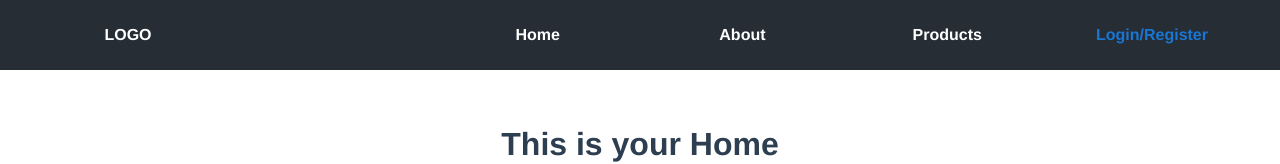
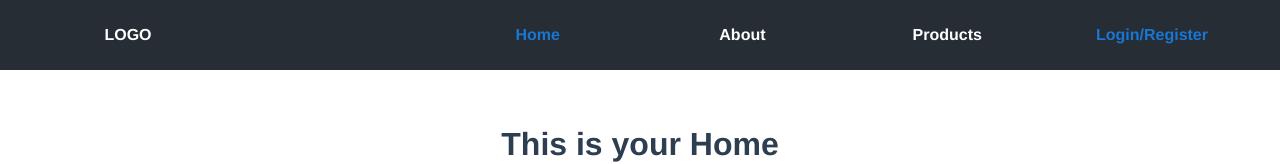
Before and after one commit to maurya20/node-login, a Vue app in the folder vuefrontend/: page / in a window 1280 px wide. Shown: the top 164 px of the page. Built offline with nearby package versions, Linux system fonts and the light colour scheme.

Commit message:
home routing

```diff
--- a/vuefrontend/src/components/main/Header.vue
+++ b/vuefrontend/src/components/main/Header.vue
@@ -2,10 +2,10 @@
     <div class="header">
         <div class="nav-menu">LOGO</div>
         <div class="nav-menu"></div>
-        <div class="nav-menu">Home</div>
+        <a class="nav-menu" @click="switchComponent('Home')" :disabled="currentComp === 'Home'">Home</a>
         <div class="nav-menu">About</div>
         <div class="nav-menu">Products</div>
-        <a class="nav-menu" @click="switchComponent('Login')">Login/Register</a>
+        <a class="nav-menu" @click="switchComponent('Login')" :disabled="currentComp === 'Login'">Login/Register</a>
     </div>
 </template>
 
```
